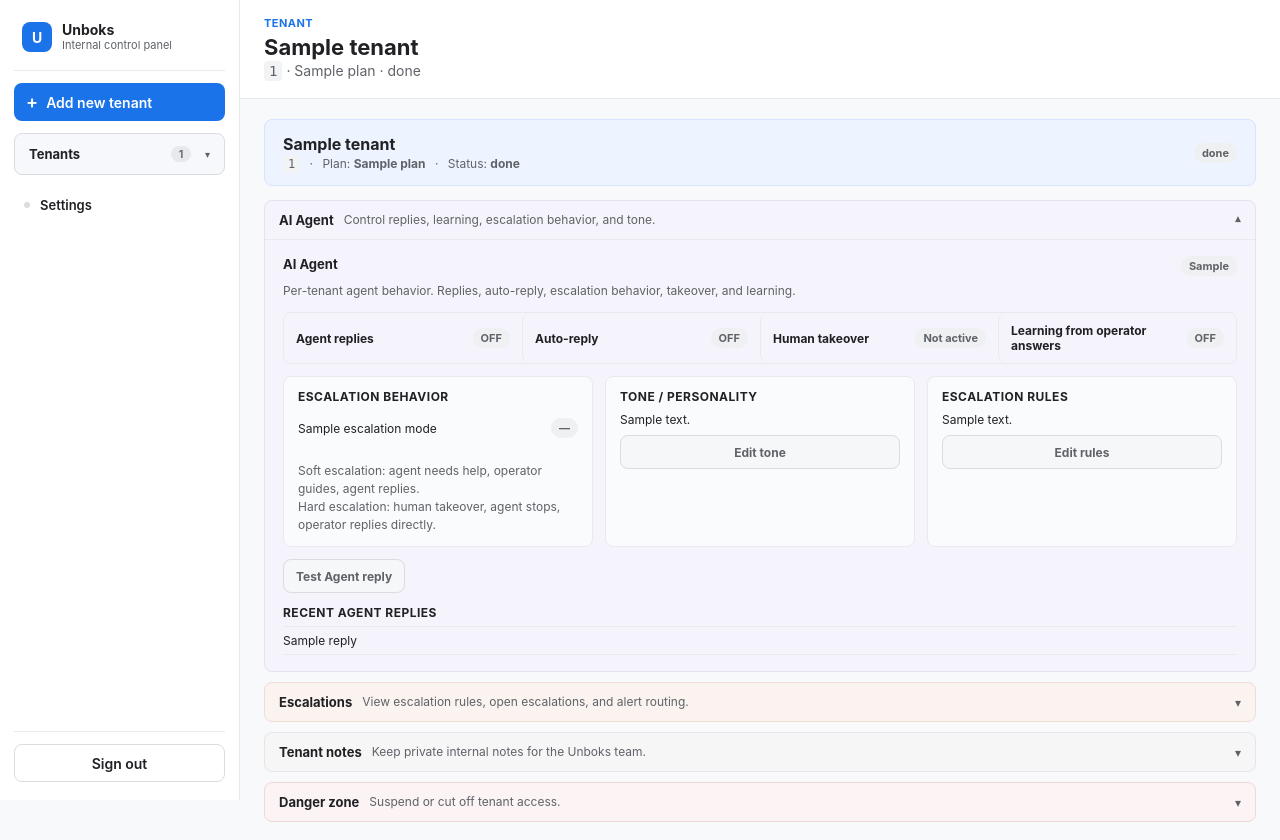
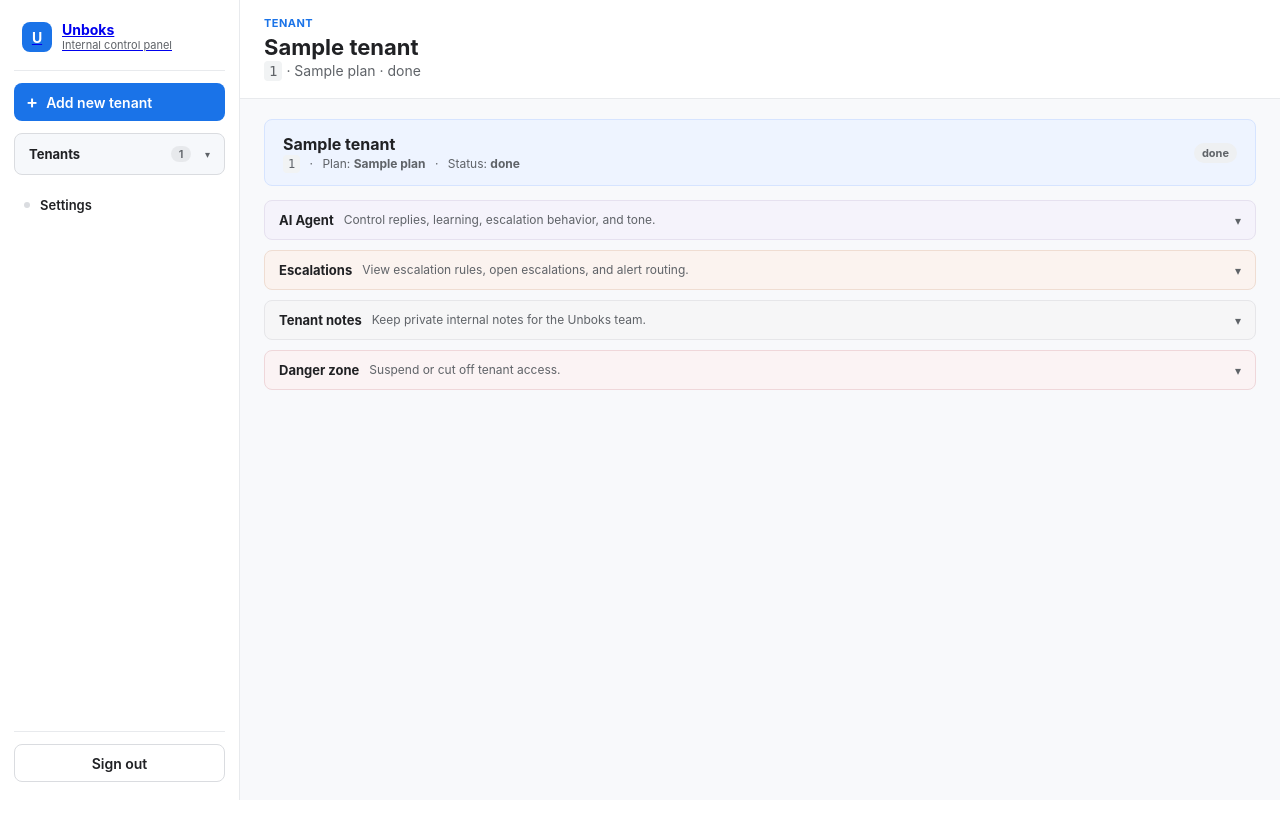
Before and after one commit to unboks-org/unboks-internal-control-panel, a FastAPI app: template app/templates/admin_tenant_workspace.html in a window 1280 px wide. Shown: the top 840 px of the page. After the commit the page ends 800 px from the top, so only its background shows below. Run offline with FastAPI, Linux system fonts and the light colour scheme; the template is opened without the code that fills it: most values are stand-ins (such as "Sample title", 1, 10 or a date in 2020).

Commit message:
Polish: clickable Unboks logo + all workspace sections start collapsed
Two tiny UI nudges, no backend / logic changes.

app/templates/admin_base.html:
  The sidebar-brand div (Unboks logo + name + sub) is now an
  <a href="/admin/tenants" aria-label="Go to tenant list">. Same
  visual; same CSS class (.sidebar-brand) so the existing styling
  carries over. Click anywhere on the logo block lands on the
  tenant list (which itself redirects to the first tenant, so
  effectively "home").

app/templates/admin_tenant_workspace.html:
  Removed the lone `open` attribute on the AI Agent <details>
  block (line 39). All four kept sections (AI Agent / Escalations
  / Tenant notes / Danger zone) now start collapsed. Native
  <details> with no `open` attribute resets to closed on every
  render -- so after a page refresh, the page is back to all
  closed regardless of which sections the operator opened in the
  previous visit. No JS persistence needed.

tests/test_health.py:
  test_tenant_workspace_renders_with_status_and_actions
  open_count threshold updated from >= 1 to == 0 (all closed).
  closed_count >= 3 -> >= 4 to match. Same regex, same lookup.

Suite: 40 passed / 0 failures.

Acceptance criteria from the brief:
  [x] Logo wrapped in <a>.
  [x] All <details> start closed by default (zero `open`
      attributes in the workspace template).
  [x] Only HTML template changes (+ a test threshold tweak).
  [x] Pushed with a clear commit.

Co-Authored-By: Claude Opus 4.7 (1M context) <noreply@anthropic.com>

```diff
--- a/app/templates/admin_base.html
+++ b/app/templates/admin_base.html
@@ -13,13 +13,13 @@
     ></button>
 
     <aside class="sidebar" data-sidebar aria-label="Primary navigation">
-      <div class="sidebar-brand">
+      <a class="sidebar-brand" href="/admin/tenants" aria-label="Go to tenant list">
         <span class="brand-mark" aria-hidden="true">U</span>
         <div class="brand-text">
           <span class="brand-name">Unboks</span>
           <span class="brand-sub">Internal control panel</span>
         </div>
-      </div>
+      </a>
 
       <a href="/admin/tenants/new"
          class="sidebar-add-tenant {% if active == 'tenant_create' %}active{% endif %}"
--- a/app/templates/admin_tenant_workspace.html
+++ b/app/templates/admin_tenant_workspace.html
@@ -36,7 +36,7 @@
   {# 4. Channels control #}
 
   {# 4c. AI Agent control panel #}
-  <details class="ws-section ws-tone-violet" open>
+  <details class="ws-section ws-tone-violet">
     <summary class="ws-summary">
       <span class="ws-title">AI Agent</span>
       <span class="ws-desc muted">Control replies, learning, escalation behavior, and tone.</span>
```
Also changed, not shown: tests/test_health.py (+3 -3 lines).
